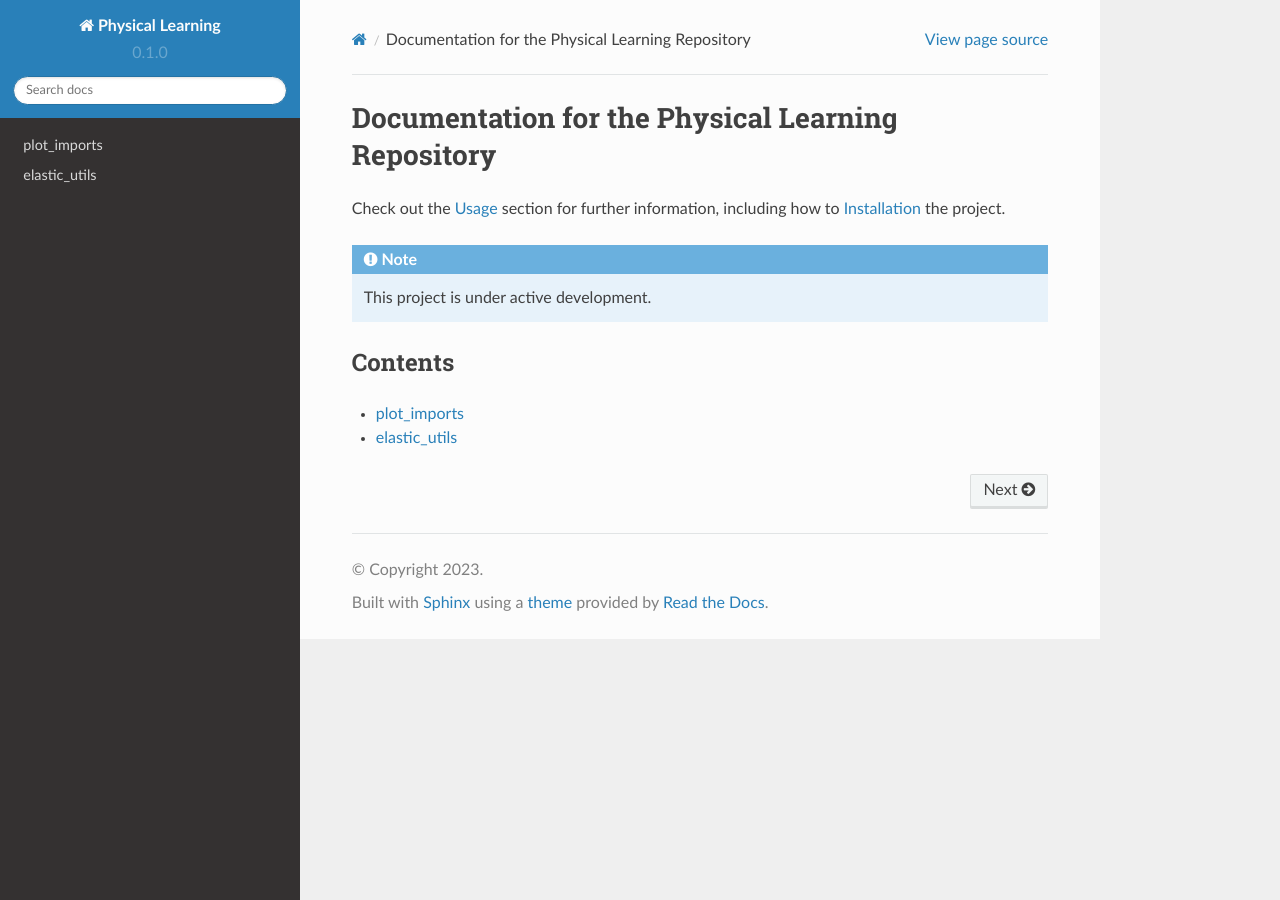
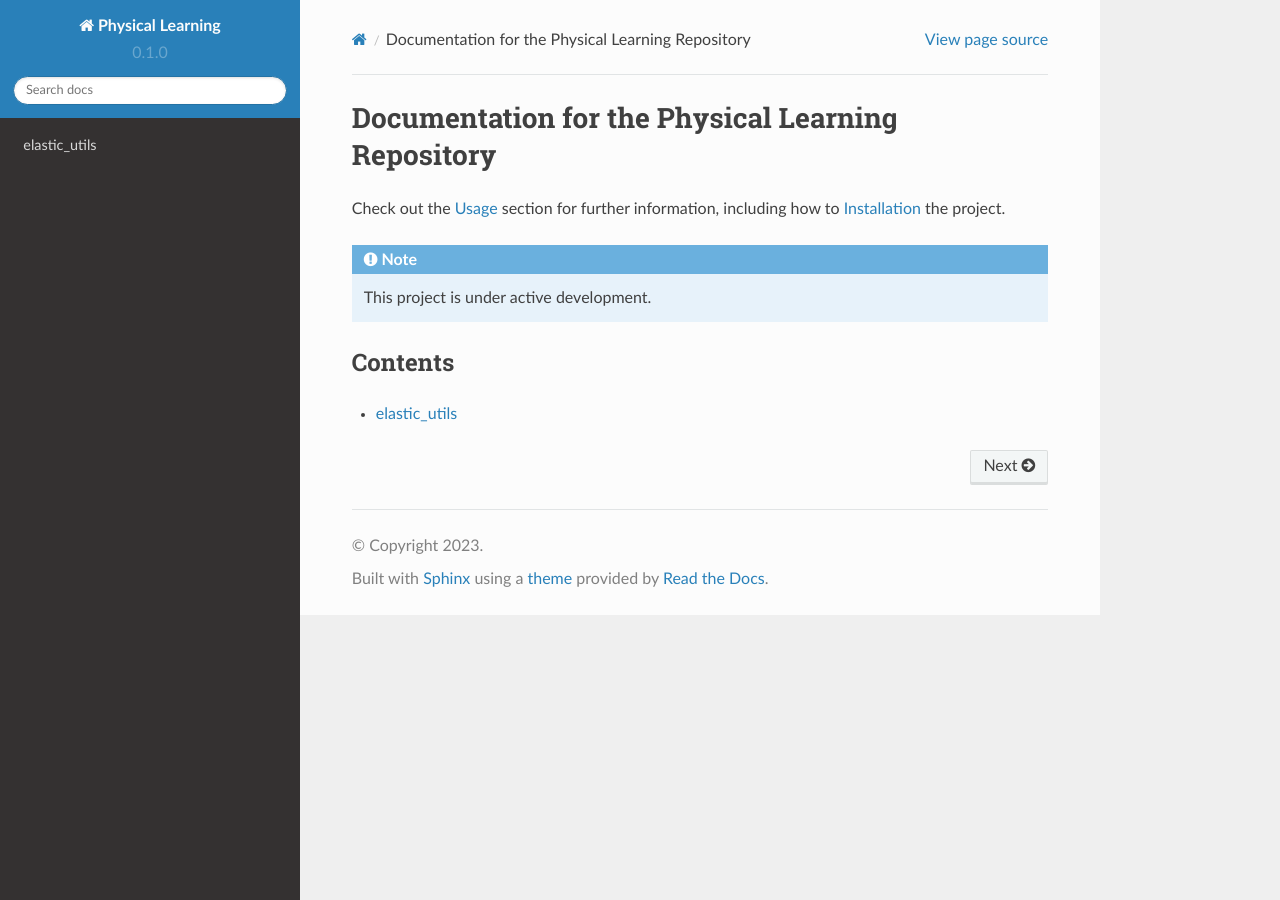
Before and after one commit to jandrejevic12/physical_learning, a Sphinx documentation site: the page built from docs/source/index.rst, in a window 1280 px wide. Built offline with Sphinx 7.4.7 and the Read the Docs theme 2.0.0, drawn with Linux system fonts in a browser that asks for light colours.

Commit message:
Add mock imports.

```diff
--- a/docs/source/conf.py
+++ b/docs/source/conf.py
@@ -42,7 +42,8 @@ sys.path.insert(0, os.path.abspath('./../..'))
 # to display docs when using C-based packages
 import mock
 
-MOCK_MODULES = ['numpy', 'scipy', 'scipy.integrate', 'scipy.spatial', 'scipy.linalg', 'cmocean',
+MOCK_MODULES = ['numpy', 'scipy', 'scipy.integrate', 'scipy.spatial', 'scipy.linalg', 'cmocean', 'networkx',
+		'numba', 'pandas', 'poisson_disc', 'skimage', 'sklearn', 'tqdm',
 		'matplotlib', 'matplotlib.pyplot', 'matplotlib.collections', 'matplotlib.animation', 'matplotlib.ticker',
 		'plot_imports']
 for mod_name in MOCK_MODULES:
--- a/docs/source/physical_learning.rst
+++ b/docs/source/physical_learning.rst
@@ -1,12 +1,3 @@
-
-plot_imports
--------------
-
-.. automodule:: physical_learning.plot_imports
-    :members:
-    :undoc-members:
-    :show-inheritance:
-
 elastic_utils
 -------------
 
```
